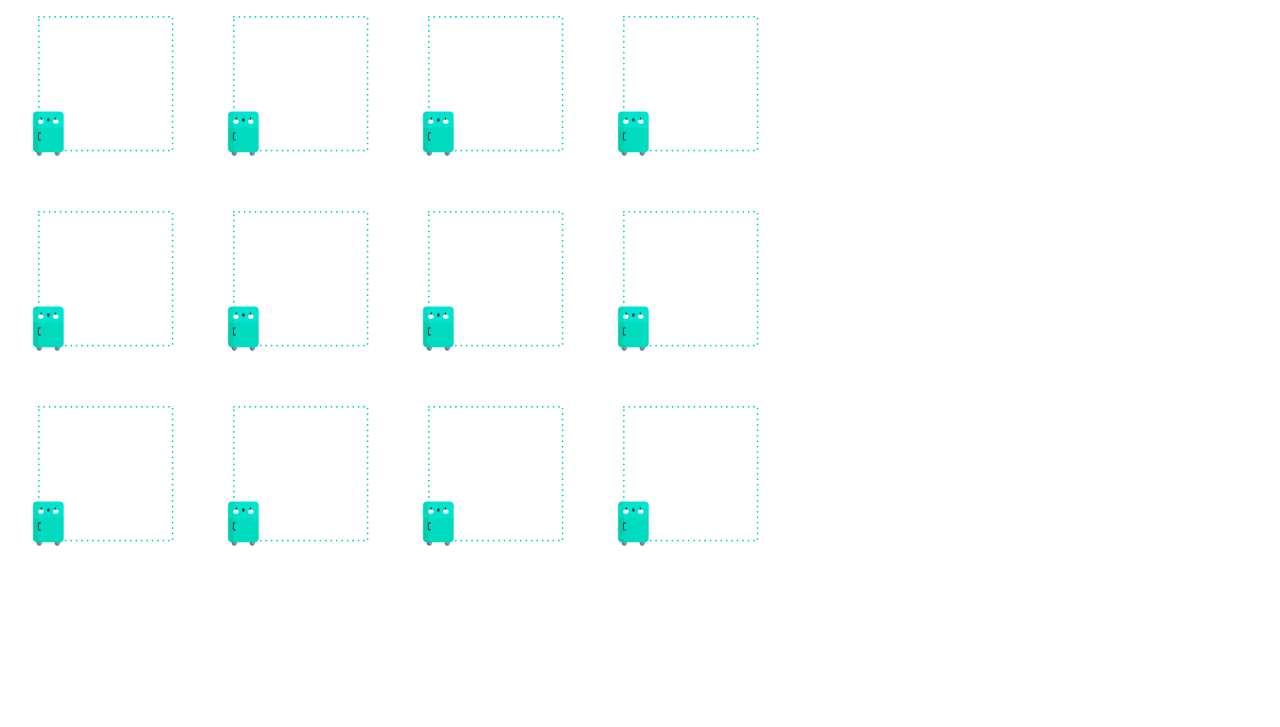
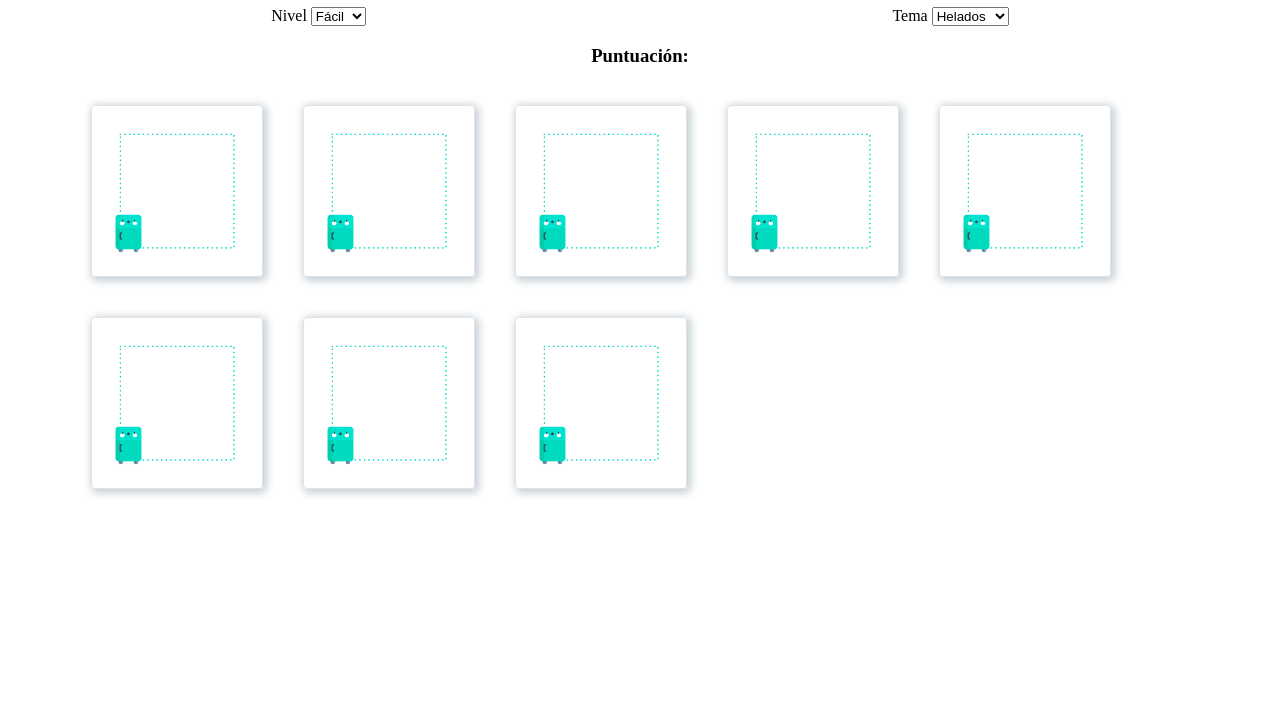
Before and after one commit to Anavalca/card-memory-game, a plain HTML site: page index.html in a window 1280 px wide. Shown: the part 73-800 px from the top of the page. Drawn offline with nearby package versions, Linux system fonts and the light colour scheme.

Commit message:
add hard mode

```diff
--- a/index.html
+++ b/index.html
@@ -1,5 +1,5 @@
 <!DOCTYPE html>
-<html lang="en">
+<html lang="es">
 
 <head>
     <meta charset="UTF-8" />
@@ -12,10 +12,30 @@
 </head>
 
 <body>
-    <h3>Score:<span id="result"></span></h3>
+    <header>
+        <h1>Empareja las cartas</h1>
+    </header>
+    <nav class="optionPanel">
+        <div>
+            <label for="">Nivel</label>
+            <select id="level" name="level">
+                <option value='easy'>Fácil</option>
+                <option value='hard'>Difícil</option>
+            </select>
+        </div>
+        <div>
+            <label for="">Tema</label>
+            <select id="topic" name="topic">
+                <option value='ice'>Helados</option>
+                <option value='hard'>Animales</option>
+            </select>
+        </div>
+    </nav>
 
-    <div class="grid"></div>
-
+    <div class="gamePanel">
+        <h3>Puntuación:<span id="result"></span></h3>
+        <div class="grid"></div>
+    </div>
 </body>
 
 </html>
--- a/main.css
+++ b/main.css
@@ -1,15 +1,39 @@
-.grid{
+.optionPanel{
+  display: flex;
+  justify-content: space-around;
+}
+
+.gamePanel{
+  display: flex;
+  flex-direction: column;
+  justify-content: center;
+  align-items: center;
+}
+
+
+.grid {
   display: flex;
   flex-wrap: wrap;
-  width: 800px;
+  width: 90%;
 }
 
 .grid img {
-  margin: 15px;
-  width: 165px;
+  margin: 20px;
+  padding: 15px;
+  width: 140px;
+  border: 1px solid #e0e2e4;
+  border-radius: 4px;
+  box-shadow: 2px 2px 8px 2px #c5ced5;
 }
 
 .winEffect {
   animation: heartBeat;
   animation-duration: 1s;
 }
+
+
+.hidden {
+  border: none !important;
+  box-shadow: none !important;
+
+}
--- a/main.js
+++ b/main.js
@@ -1,5 +1,42 @@
+
 document.addEventListener('DOMContentLoaded', () => {
-  const cardArray = [
+
+  const arrIceCreamEasy = [
+    {
+      name:"bronw",
+      img:"images/brown.png"
+    },
+    {
+      name:"bronw",
+      img:"images/brown.png"
+    },
+    {
+      name:"crepe",
+      img:"images/crepe.png"
+    },
+    {
+      name:"crepe",
+      img:"images/crepe.png"
+    },
+    {
+      name:"vanilla",
+      img:"images/vanilla.png"
+    },
+    {
+      name:"vanilla",
+      img:"images/vanilla.png"
+    },
+    {
+      name:"watermelon",
+      img:"images/watermelon.png"
+    },
+    {
+      name:"watermelon",
+      img:"images/watermelon.png"
+    },
+  ]
+
+  const arrIceCreamHard = [
     {
       name:"bronw",
       img:"images/brown.png"
@@ -50,13 +87,27 @@ document.addEventListener('DOMContentLoaded', () => {
     },
   ]
 
-  cardArray.sort(() => 0.5 - Math.random())
-
   const grid = document.querySelector('.grid')
   const resultDisplay = document.querySelector('#result')
+  const levelOption = document.querySelector('#level')
+  const topicOption = document.querySelector('#topic')
+
+  let cardArray = []
   let cardsChosen = []
   let cardsChosenId = []
   let cardsWon = []
+
+  function selectOptionsGame() {
+    grid.innerHTML = ''
+    if (levelOption.value === 'easy' && topicOption.value === 'ice'){
+      cardArray = arrIceCreamEasy
+    } else if (levelOption.value === 'hard' && topicOption.value === 'ice'){
+      cardArray = arrIceCreamHard
+    }
+
+    cardArray.sort(() => 0.5 - Math.random())
+    createPanel()
+  }
 
   function createPanel() {
     for (let i = 0; i < cardArray.length; i++) {
@@ -75,10 +126,12 @@ document.addEventListener('DOMContentLoaded', () => {
     if (cardsChosen[0] === cardsChosen[1]) {
       cards[optionOneId].classList.add('winEffect')
       cards[optionTwoId].classList.add('winEffect')
+      cardsWon.push(cardsChosen)
       setTimeout ( () => {
+        cards[optionOneId].classList.add('hidden')
+        cards[optionTwoId].classList.add('hidden')
         cards[optionOneId].setAttribute('src', 'images/zero.png')
         cards[optionTwoId].setAttribute('src', 'images/zero.png')
-        cardsWon.push(cardsChosen)
 
       }, 600);
 
@@ -104,5 +157,7 @@ document.addEventListener('DOMContentLoaded', () => {
     }
   }
 
-  createPanel()
+  selectOptionsGame()
+  topicOption.addEventListener('change', selectOptionsGame);
+  levelOption.addEventListener('change', selectOptionsGame);
 })
```
